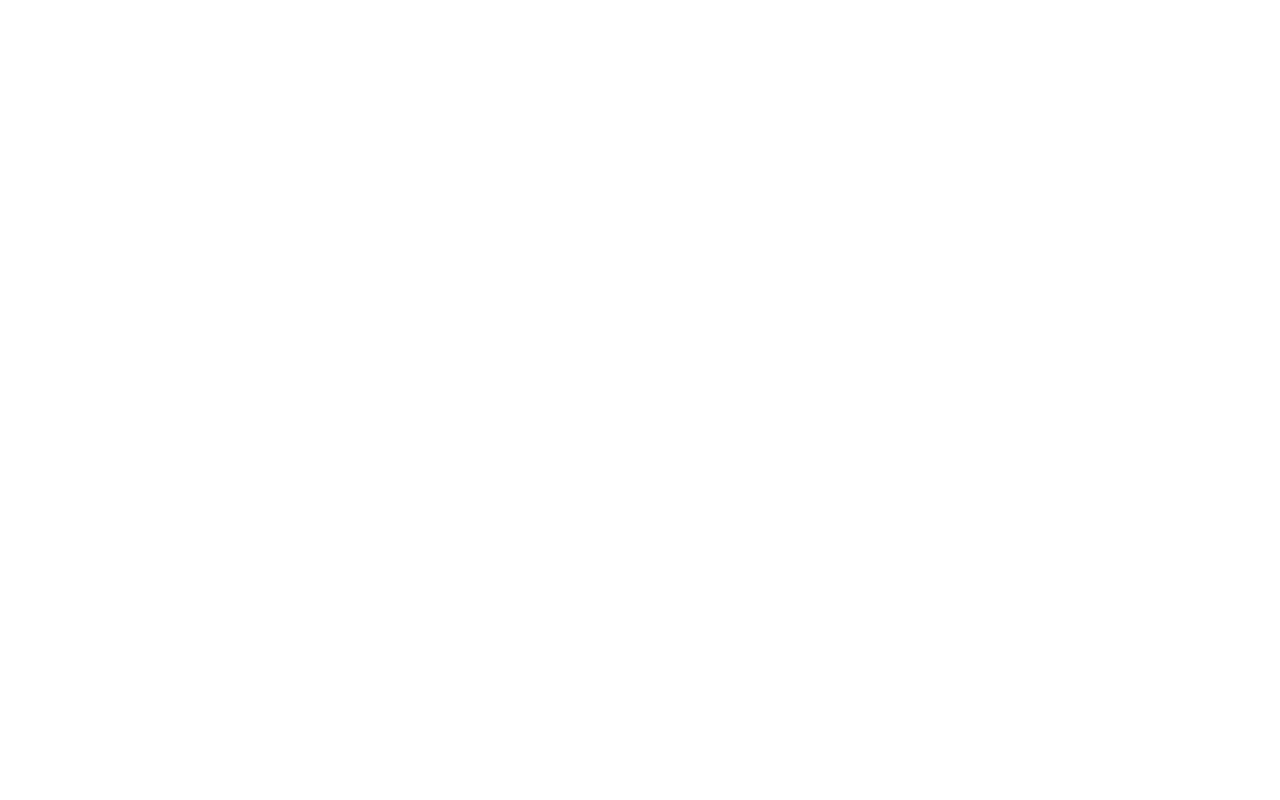
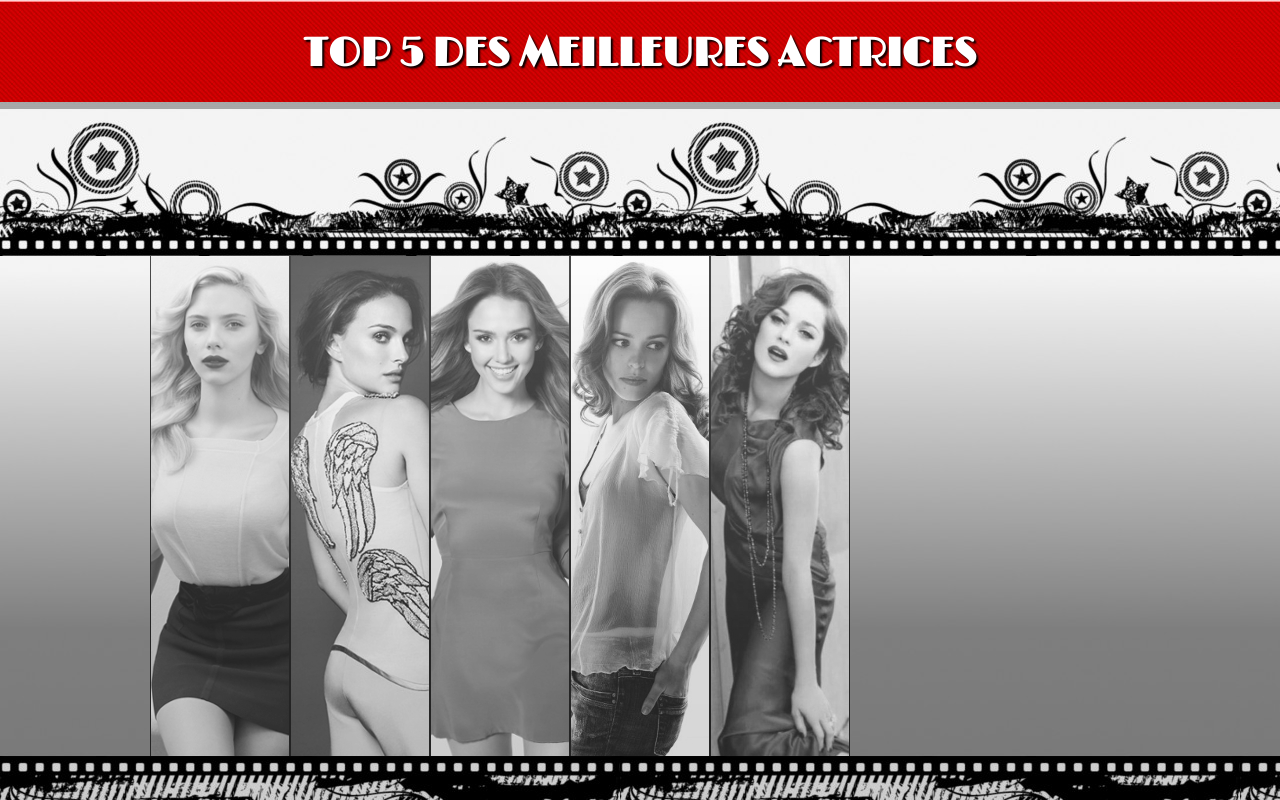
Before and after one commit to devNicolasNmk/jqueryPage, a plain HTML site: page index.html in a window 1280 px wide. Drawn offline with nearby package versions, Linux system fonts and the light colour scheme.

Commit message:
ajout du html et du css

```diff
--- a/assets/css/style.css
+++ b/assets/css/style.css
@@ -0,0 +1,124 @@
+* {
+    margin: 0;
+    padding: 0;
+    box-sizing: border-box;
+}
+
+ul,
+ol {
+    list-style: none;
+}
+
+body {
+    background: #bfbfbf url("/assets/img/background.jpg") repeat-x;
+    font-family: Arial, sans-serif;
+}
+
+header {
+    padding: 30px 0;
+
+}
+
+header h1 {
+    font-family: "limelight", sans-serif;
+    font-size: 40px;
+    text-align: center;
+    color: #fff;
+    text-transform: uppercase;
+    text-shadow: 2px 2px 2px #000;
+}
+
+/* main menu */
+
+#main-menu ul {
+    width: 980px;
+    height: 500px;
+    margin: 0 auto;
+    padding-top: 148px;
+}
+
+#main-menu ul li {
+    float : left;
+    width: 140px;
+    height: 500px;
+    overflow: hidden;
+    position: relative;
+}
+
+.bw {
+    position: absolute;
+    left : 0;
+    width: 140px;
+    height: 500px;
+    cursor: pointer;
+    background: url("/assets/img/image-all.jpg") no-repeat;
+    opacity: 0.7;
+}
+
+.color {
+    position: absolute;
+    left: 140px;
+    width: 140px;
+    height: 500px;
+    cursor: pointer;
+    background: url("/assets/img/image-all-color.jpg") no-repeat;
+}
+
+#part2 div {
+    background-position: -140px 0px;
+}
+
+#part3 div {
+    background-position: -280px 0px;
+}
+
+#part4 div {
+    background-position: -420px 0px;
+}
+
+#part5 div {
+    background-position: -560px 0px;
+}
+
+.description {
+    position: absolute;
+    left : 140px;
+    width: 240px;
+    height: 460px;
+    padding: 20px;
+    background: #fff;
+}
+
+.description h2 {
+    font-family: "limelight", sans-serif;
+    padding-top: 20px;
+    font-size: 30px;
+    text-align: center;
+    color: #333;
+    text-transform: uppercase;
+}
+
+.description h3 {
+    font-family: "lobster",
+        sans-serif;
+    margin-top: 30px;
+    padding: 10px;
+    font-size: 26px;
+    background: #d70000;
+    color: #fff;
+    text-align: center;
+    text-shadow: 1px 1px 1px #000;
+    border-radius: 5px;
+
+}
+
+.description p {
+    font-family: "lobster",
+        sans-serif;
+    padding-top: 35px;
+    font-size: 22px;
+    color: #000;
+    text-align: center;
+
+
+}
--- a/index.html
+++ b/index.html
@@ -5,11 +5,88 @@
     <meta charset="UTF-8">
     <meta name="viewport" content="width=device-width, initial-scale=1.0">
     <link rel="stylesheet" href="assets/css/style.css">
-    <title>Top 5 actrices</title>
+<link href="https://fonts.googleapis.com/css?family=Limelight|Lobster&display=swap" rel="stylesheet">
+<title>Top 5 actrices</title>
 </head>
 
 <body>
+    <header>
+        <h1>Top 5 des meilleures actrices</h1>
+    </header>
+    <section id="main-menu">
+        <ul>
+            <li>
+                <div id="part1" class="images">
+                    <div class="bw"></div>
+                    <div class="color"></div>
+                </div>
+                <div class="description">
+                    <h2>Scarlett<br>Johansson</h2>
+                    <h3>Ses meilleurs films</h3>
+                    <p>Lucy</p>
+                    <p>The Island</p>
+                    <p>Lost In Translation</p>
+                </div>
 
+            </li>
+            <li>
+                <div id="part2" class="images">
+                    <div class="bw"></div>
+                    <div class="color"></div>
+                </div>
+                <div class="description">
+                    <h2>Nathalie<br>Portman</h2>
+                    <h3>Ses meilleurs films</h3>
+                    <p>Black Swan</p>
+                    <p>Star Wars</p>
+                    <p>Leon</p>
+                </div>
+
+            </li>
+            <li>
+                <div id="part3" class="images">
+                    <div class="bw"></div>
+                    <div class="color"></div>
+                </div>
+                <div class="description">
+                    <h2>Jessica<br>Alba</h2>
+                    <h3>Ses meilleurs films</h3>
+                    <p>Awake</p>
+                    <p>Sin City</p>
+                    <p>Fantastic Four</p>
+                </div>
+
+            </li>
+            <li>
+                <div id="part4" class="images">
+                    <div class="bw"></div>
+                    <div class="color"></div>
+                </div>
+                <div class="description">
+                    <h2>Rachel<br>McAdams</h2>
+                    <h3>Ses meilleurs films</h3>
+                    <p>The Notebook</p>
+                    <p>The Vow</p>
+                    <p>The Time Traveler's Wife</p>
+                </div>
+
+            </li>
+            <li>
+                <div id="part5" class="images">
+                    <div class="bw"></div>
+                    <div class="color"></div>
+                </div>
+                <div class="description">
+                    <h2>Marion<br>Cotillard</h2>
+                    <h3>Ses meilleurs films</h3>
+                    <p>Jeux d'enfants</p>
+                    <p>Les petits Mouchoirs</p>
+                    <p>Inception class=""</p>
+                </div>
+
+            </li>
+        </ul>
+    </section>
 
     <script src="https://ajax.googleapis.com/ajax/libs/jquery/3.4.1/jquery.min.js"></script>
     <script src="assets/js/app.js"></script>
```
